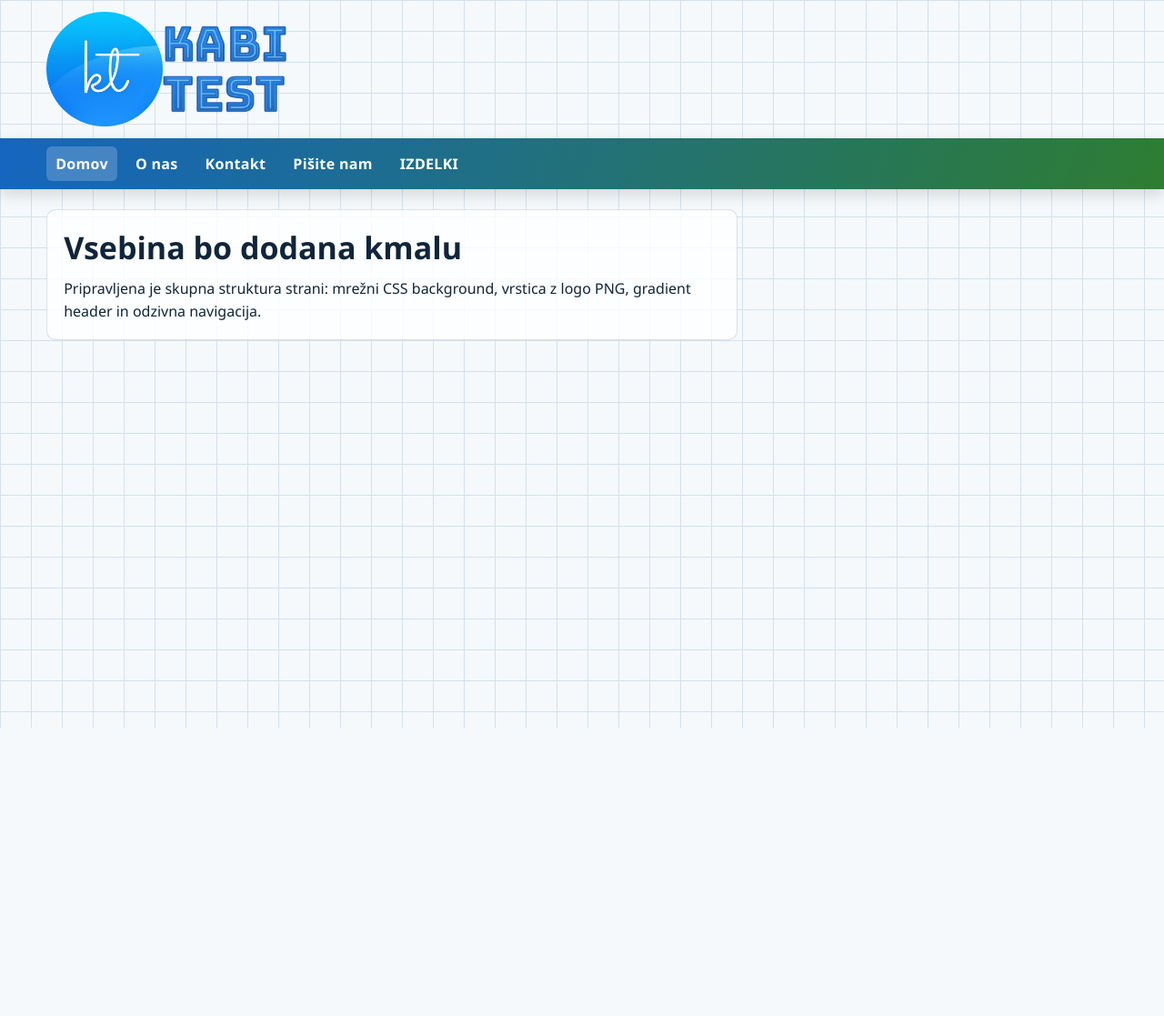
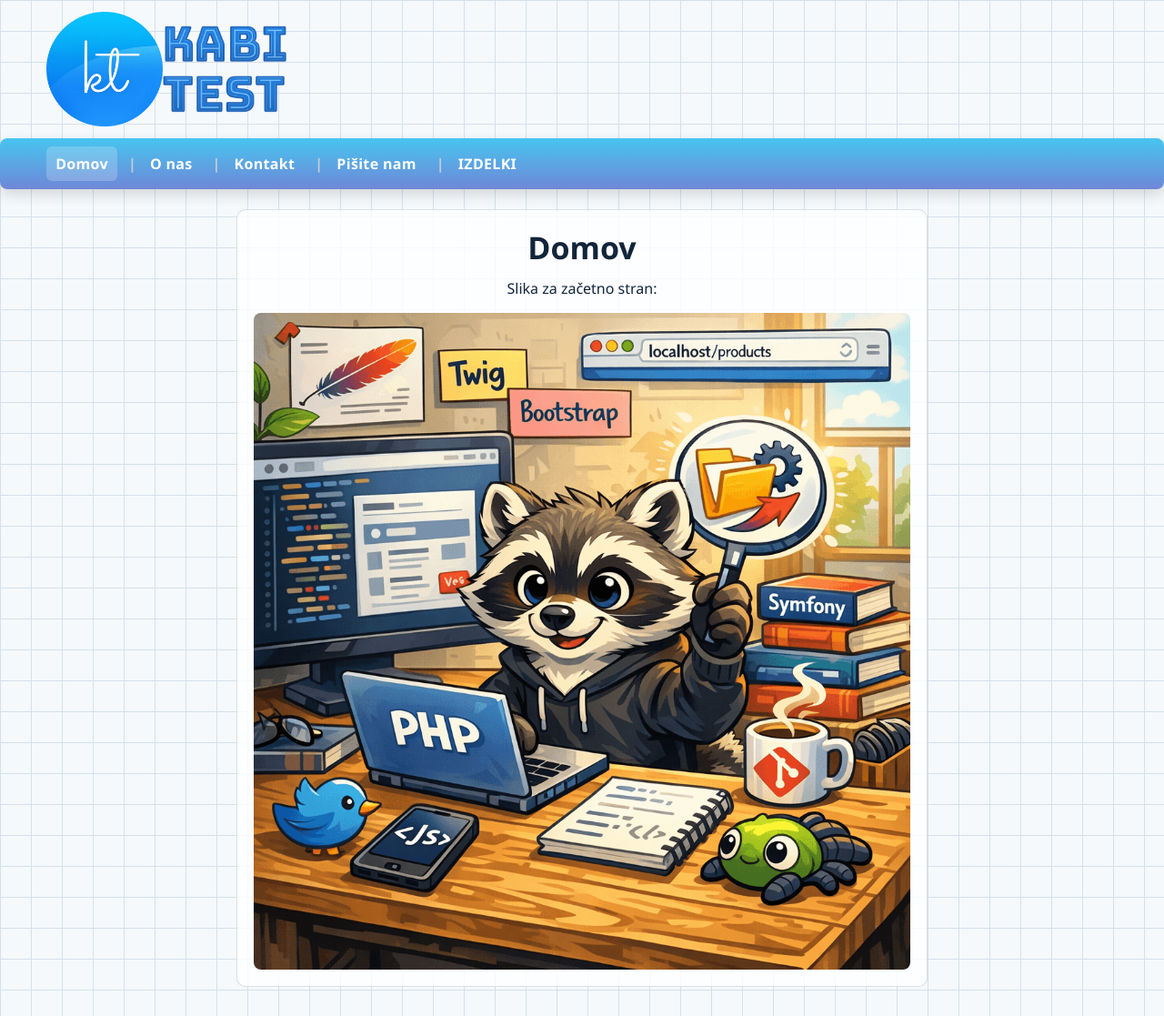
Before and after one commit to beaverDamDemo/php-symfony-product-list, a PHP site: page / in a window 1280 px wide. Shown: the whole page at 91% size. Before the commit the page ends 800 px from the top, so only its background shows below. Run offline with PHP 8.4, Linux system fonts and the light colour scheme.

Commit message:
added picture for home

```diff
--- a/public/index.php
+++ b/public/index.php
@@ -50,8 +50,8 @@ function renderLayout(string $title, string $activeKey, string $contentHtml): Re
             --side-padding: clamp(14px, 4vw, 64px);
             --grid-bg: #f5f9fc;
             --grid-line: #d5e0ea;
-            --header-start: #1565c0;
-            --header-end: #2e7d32;
+            --header-start: #47c5ef;
+            --header-end: #6f87d7;
         }
 
         * {
@@ -114,8 +114,9 @@ function renderLayout(string $title, string $activeKey, string $contentHtml): Re
         }
 
         .header-row {
-            background: linear-gradient(110deg, var(--header-start), var(--header-end));
+            background: linear-gradient(to bottom, var(--header-start), var(--header-end));
             box-shadow: 0 6px 16px rgba(0, 0, 0, 0.14);
+            border-radius: 8px;
         }
 
         .header-nav {
@@ -138,6 +139,21 @@ function renderLayout(string $title, string $activeKey, string $contentHtml): Re
             transition: background-color 0.2s ease;
         }
 
+        .nav-link + .nav-link {
+            position: relative;
+            margin-left: 16px;
+        }
+
+        .nav-link + .nav-link::before {
+            content: "|";
+            position: absolute;
+            left: -14px;
+            top: 50%;
+            transform: translateY(-50%);
+            color: #c4ccd6;
+            font-weight: 700;
+        }
+
         .nav-link:hover,
         .nav-link.active {
             background-color: rgba(255, 255, 255, 0.2);
@@ -154,6 +170,8 @@ function renderLayout(string $title, string $activeKey, string $contentHtml): Re
             border-radius: 10px;
             padding: 18px;
             max-width: 760px;
+            margin-left: auto;
+            margin-right: auto;
         }
 
         .placeholder-card h1 {
@@ -209,10 +227,13 @@ $routes = new RouteCollection();
 
 $routes->add('home', new Route('/', [
     '_controller' => static function () {
+        $homeImageSrc = htmlspecialchars(getBasePath() . '/public/Copilot_20260402_230309.png', ENT_QUOTES, 'UTF-8');
+
         return renderLayout('Domov', 'home', '
-            <section class="placeholder-card">
-                <h1>Vsebina bo dodana kmalu</h1>
-                <p>Pripravljena je skupna struktura strani: mrežni CSS background, vrstica z logo PNG, gradient header in odzivna navigacija.</p>
+            <section class="placeholder-card" style="text-align:center;">
+                <h1>Domov</h1>
+                <p>Slika za začetno stran:</p>
+                <img src="' . $homeImageSrc . '" alt="Copilot 20260402 230309" style="display:block; width:min(100%, 900px); height:auto; margin:14px auto 0; border-radius:8px;">
             </section>
         ');
     },
```
Also changed, not shown: public/Copilot_20260402_230309.png (added).
